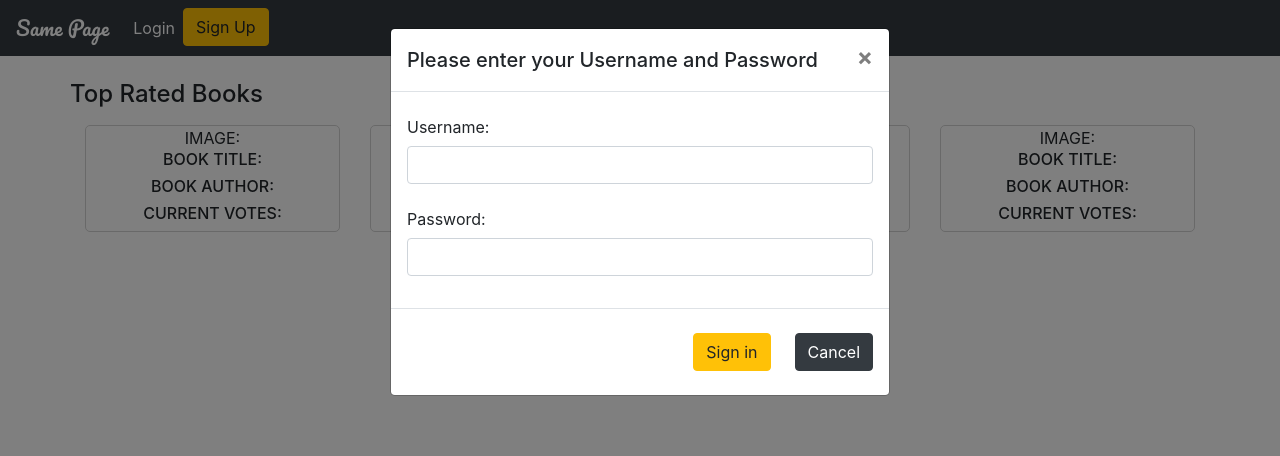
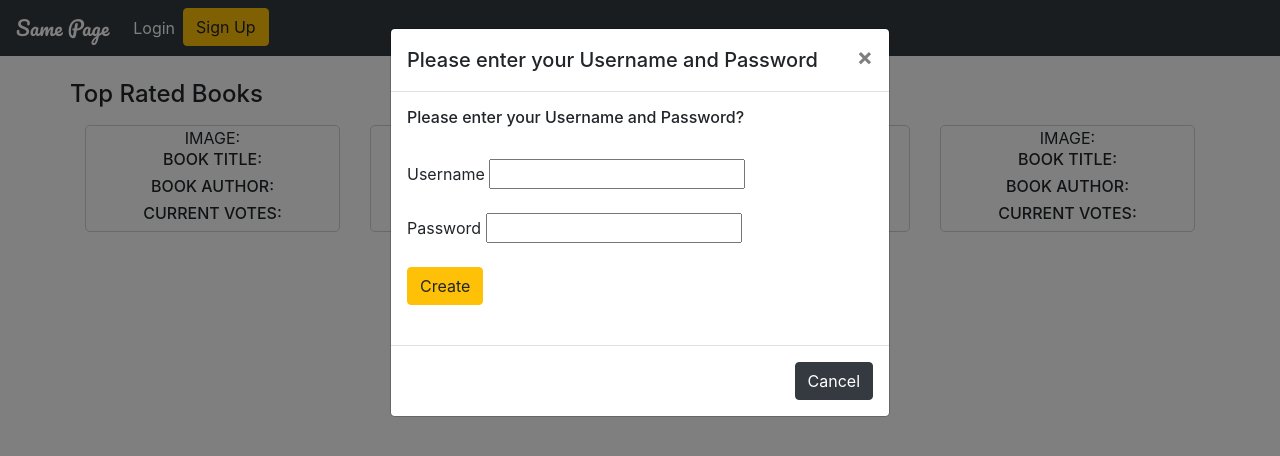
Before and after one commit to DominiqueGriffith/Project3, a React (Create React App) app in the folder samepage/: page / in a window 1280 px wide. Both pictures are taken after a click on the link "Login". Shown: the top 456 px of the page. Built offline with nearby package versions, Linux system fonts and the light colour scheme.

Commit message:
Additional visual updates to login modal. got rid of extra sign in button

```diff
--- a/samepage/src/App.js
+++ b/samepage/src/App.js
@@ -4,6 +4,7 @@ import { Container, Button, Alert, Modal, ModalHeader, ModalBody, ModalFooter, L
 import Home from "./pages/Home";
 import Search from "./pages/search";
 import loggedIn from "./pages/loggedIn";
+import bookclub from "./pages/bookclub";
 import './fonts.css';
 // import logged from "./components/pages/loggedIn";
 
@@ -16,6 +17,8 @@ function App() {
         <Route exact path="/" component={Home} />
         <Route exact path="/loggedIn" component={loggedIn} />
         <Route exact path="/search" component={Search} />
+        <Route exact path="/bookclub" component={bookclub} />
+
         {/* <Route exact path="/bookclub" component={} /> */}
 
       </div>
--- a/samepage/src/components/AddLoginInfo.js
+++ b/samepage/src/components/AddLoginInfo.js
@@ -11,7 +11,7 @@ class AddLogInInfo extends Component {
     }
   constructor(props) {
     super(props)
-        this.state= {
+    this.state = {
 
       username: '',
       password: ''
@@ -19,7 +19,7 @@ class AddLogInInfo extends Component {
   }
 
   changeHandler = (e) => {
-        this.setState({[e.target.name]:e.target.value})
+    this.setState({ [e.target.name]: e.target.value })
   }
   submitHandler = (e) => {
     e.preventDefault()
@@ -40,21 +40,27 @@ class AddLogInInfo extends Component {
     });
   }
   render() {
-        const {username, password} = this.state
+    const { username, password } = this.state
     return (
       <div>
 
         <form onSubmit={this.submitHandler}>
           <div>
             <h6>Please enter your Username and Password?</h6>
-                        <input type="text"
+            <br>
+            </br>
+                  Username <input type="text"
               name="username"
-                        value = {username}
-                        onChange={this.changeHandler}/>
-                        <input type="password"
+              value={username}
+              onChange={this.changeHandler} />
+            <br>
+            </br>
+            <br>
+            </br>
+                        Password <input type="password"
               name="password"
-                        value = {password}
-                        onChange={this.changeHandler}/>
+              value={password}
+              onChange={this.changeHandler} />
           </div>
           <br>
           </br>
--- a/samepage/src/pages/Home.js
+++ b/samepage/src/pages/Home.js
@@ -1,7 +1,8 @@
 
-import React, {Component} from "react";
+import React, { Component } from "react";
 import { Container, Button, Alert, Modal, ModalHeader, ModalBody, ModalFooter, Label, Input } from 'reactstrap';
 import { Link } from "react-router-dom";
+import AddLogInInfo from "../components/AddLoginInfo.js";
 
 
 
@@ -19,7 +20,7 @@ const styles = {
     paddingTop: ".5rem",
     paddingBottom: ".5rem"
   },
-  a:{
+  a: {
     fontFamily: "Pacifico"
 
   }
@@ -38,18 +39,25 @@ const styles = {
 class Home extends Component {
   state = {
     visible: true,
-    modalIsOpen:false
+    modalIsOpen: false
 
   }
-  toggleModal (){
+  toggleModal() {
     this.setState({
       modalIsOpen: !this.state.modalIsOpen
 
     });
   }
-toggleModalTwo(){
+  toggleModalTwo() {
     this.setState({
       modalTwoIsOpen: !this.state.modalTwoIsOpen
+
+
+    });
+  }
+  toggleModalThree() {
+    this.setState({
+      modalThreeIsOpen: !this.state.modalThreeIsOpen
 
 
     });
@@ -58,16 +66,16 @@ toggleModalTwo(){
     return (
       <React.Fragment>
         <nav className="navbar navbar-expand-lg navbar navbar-dark bg-dark">
-    <a className="navbar-brand" id="pageTitle" href="#"style={styles.a}>Same Page</a>
+          <a className="navbar-brand" id="pageTitle" href="#" style={styles.a}>Same Page</a>
 
           <div className="collapse navbar-collapse" id="navbarSupportedContent">
             <ul className="navbar-nav mr-auto">
 
               <li className="nav-item active">
-        <a color= "primary" className="nav-link"  onClick={this.toggleModalTwo.bind(this)}>Login</a>
+                <a color="primary" className="nav-link" onClick={this.toggleModalTwo.bind(this)}>Login</a>
               </li>
               <li className="nav-item active">
-        <Button color= "primary" className="btn btn-warning" onClick={this.toggleModal.bind(this)}>Sign Up</Button>
+                <Button color="primary" className="btn btn-warning" onClick={this.toggleModal.bind(this)}>Sign Up</Button>
               </li>
 
             </ul>
@@ -99,8 +107,8 @@ toggleModalTwo(){
 
           <div className="w-100"></div>
           <div className="row">
-          <div className="col-md-3" style= {styles.col}>
-            <div id="top-week-one"style = {styles.card}>
+            <div className="col-md-3" style={styles.col}>
+              <div id="top-week-one" style={styles.card}>
                 <div>IMAGE:</div>
                 {/* <img src="" alt="" class="img img-thumbnail"> </img> */}
                 <h6 id="bookone-title">BOOK TITLE:</h6>
@@ -114,8 +122,8 @@ toggleModalTwo(){
 
             </div>
 
-          <div className="col-md-3" style= {styles.col}>
-            <div id="top-week-one"style = {styles.card}>
+            <div className="col-md-3" style={styles.col}>
+              <div id="top-week-one" style={styles.card}>
                 <div>IMAGE:</div>
                 <h6 id="bookone-title">BOOK TITLE:</h6>
                 <h6 id="bookone-author">BOOK AUTHOR:</h6>
@@ -125,8 +133,8 @@ toggleModalTwo(){
 
             </div>
 
-          <div className="col-md-3"style= {styles.col} >
-            <div id="top-week-one"style = {styles.card}>
+            <div className="col-md-3" style={styles.col} >
+              <div id="top-week-one" style={styles.card}>
                 <div>IMAGE:</div>
                 <h6 id="bookone-title">BOOK TITLE:</h6>
                 <h6 id="bookone-author">BOOK AUTHOR:</h6>
@@ -135,8 +143,8 @@ toggleModalTwo(){
               </div>
 
             </div>
-          <div className="col-md-3" style= {styles.col}>
-            <div id="top-week-one" style = {styles.card}>
+            <div className="col-md-3" style={styles.col}>
+              <div id="top-week-one" style={styles.card}>
                 <div>IMAGE:</div>
                 <h6 id="bookone-title">BOOK TITLE:</h6>
                 <h6 id="bookone-author">BOOK AUTHOR:</h6>
@@ -154,25 +162,32 @@ toggleModalTwo(){
 
 
         </div>
+{/*
+        <Modal isOpen={this.state.modalThreeIsOpen}>
+          <ModalHeader toggle={this.toggleModalThree.bind(this)}>Logged In Successful</ModalHeader>
 
+          <ModalBody>
+            WELCOME BACK!
+          </ModalBody>
+          <ModalFooter>
+            <Link to="/loggedIn" className={window.location.pathname === "/loggedIn" ? "nav-link active" : "nav-link"}>
+              <Button color="primary" onClick={this.toggleModalThree.bind(this)} className="btn btn-warning">Okay</Button>
+            </Link>
+
+          </ModalFooter>
+
+
+        </Modal> */}
 
         <Modal isOpen={this.state.modalTwoIsOpen}>
           <ModalHeader toggle={this.toggleModalTwo.bind(this)}>Please enter your Username and Password</ModalHeader>
 
           <ModalBody>
-         <div className="form-group">
-          <Label for="postUsername" className="col-form-label">Username: </Label>
-          <Input type="text" id="postUsername"></Input>
-          </div>
-          <div className="form-group">
-          <Label for="postPassword" className="col-form-label">Password: </Label>
-          <Input type="password" id="postPassword"></Input>
-          </div>
+            <AddLogInInfo />
           </ModalBody>
           <ModalFooter>
-          <Link to="/loggedIn" className={window.location.pathname === "/loggedIn" ? "nav-link active" : "nav-link"}>
-          <Button color="primary" className="btn btn-warning">Sign in</Button>
-        </Link>
+
+
 
             <Button color="secondary" className="btn btn-dark" onClick={this.toggleModalTwo.bind(this)}>Cancel</Button>
           </ModalFooter>
@@ -196,8 +211,9 @@ toggleModalTwo(){
             </div>
           </ModalBody>
           <ModalFooter>
-
+          <Link to="/loggedIn" className={window.location.pathname === "/loggedIn" ? "nav-link active" : "nav-link"}>
             <Button color="primary" className="btn btn-warning">Sign Up</Button>
+</Link>
             <Button color="secondary" className="btn btn-dark" onClick={this.toggleModal.bind(this)}>Cancel</Button>
           </ModalFooter>
 
```
Lines whose indentation alone changed are shown as unchanged.
